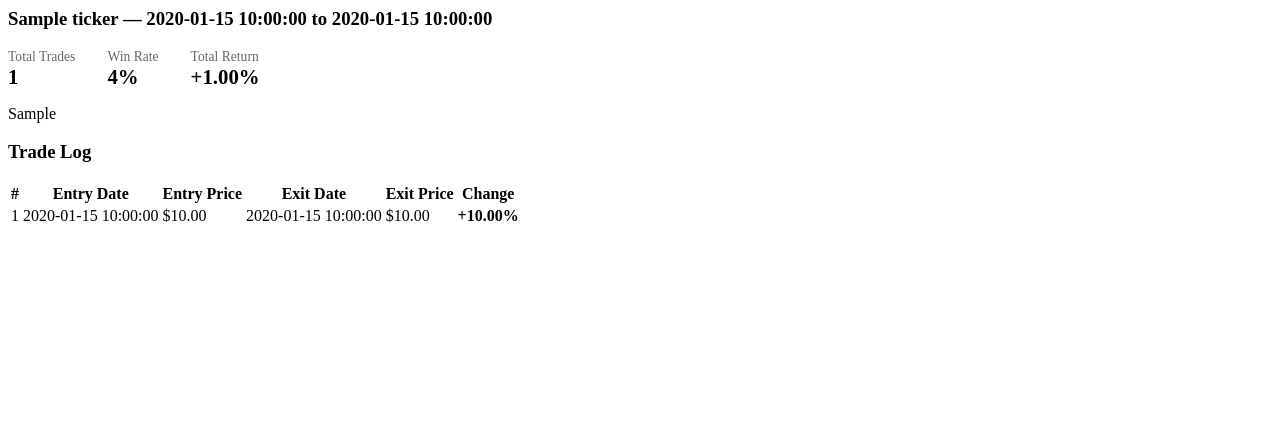
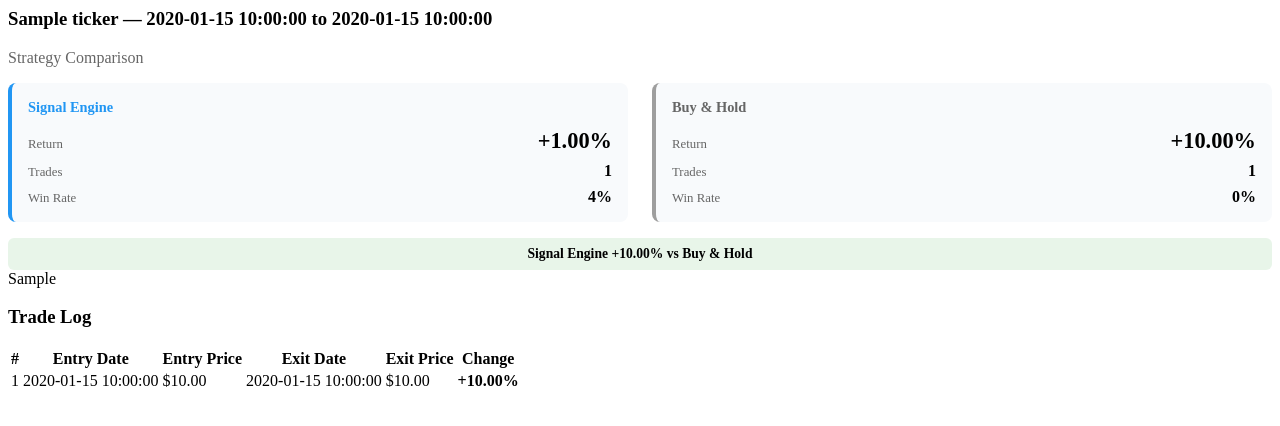
Before and after one commit to rjlgs/invest-scout, a Flask app: template templates/_backtest_results.html in a window 1280 px wide. Shown: the top 426 px of the page. Run offline with Flask 3, Linux system fonts and the light colour scheme; the template is opened without the code that fills it: most values are stand-ins (such as "Sample title", 1, 10 or a date in 2020).

Commit message:
Add buy-and-hold benchmark comparison to backtest results
Shows strategy performance vs passive buy-and-hold approach with
side-by-side metrics and equity curves for better evaluation.

🤖 Generated with [Claude Code](https://claude.com/claude-code)

Co-Authored-By: Claude Opus 4.5 <noreply@anthropic.com>

```diff
--- a/templates/_backtest_results.html
+++ b/templates/_backtest_results.html
@@ -2,22 +2,59 @@
 
 <div class="card">
     <h3>{{ result.ticker }} &mdash; {{ result.start_date }} to {{ result.end_date }}</h3>
+    <h4 style="margin:0.5rem 0 1rem;color:#666;font-weight:500">Strategy Comparison</h4>
 
-    <div style="display:flex;gap:2rem;margin-bottom:1rem;flex-wrap:wrap">
-        <div>
-            <span style="font-size:0.85rem;color:#666">Total Trades</span><br>
-            <span style="font-size:1.3rem;font-weight:700">{{ result.num_trades }}</span>
+    {# Comparison panel: Signal Engine vs Buy & Hold #}
+    <div style="display:grid;grid-template-columns:1fr 1fr;gap:1.5rem;margin-bottom:1rem">
+        {# Signal Engine Strategy #}
+        <div style="background:#f8fafc;border-radius:8px;padding:1rem;border-left:4px solid #2196F3">
+            <div style="font-size:0.9rem;font-weight:600;color:#2196F3;margin-bottom:0.75rem">Signal Engine</div>
+            <div style="display:flex;flex-direction:column;gap:0.5rem">
+                <div style="display:flex;justify-content:space-between;align-items:baseline">
+                    <span style="font-size:0.8rem;color:#666">Return</span>
+                    <span style="font-size:1.4rem;font-weight:700;color:{% if result.total_return_pct >= 0 %}var(--green){% else %}var(--red){% endif %}">
+                        {{ "%+.2f"|format(result.total_return_pct) }}%
+                    </span>
+                </div>
+                <div style="display:flex;justify-content:space-between;align-items:baseline">
+                    <span style="font-size:0.8rem;color:#666">Trades</span>
+                    <span style="font-size:1rem;font-weight:600">{{ result.num_trades }}</span>
+                </div>
+                <div style="display:flex;justify-content:space-between;align-items:baseline">
+                    <span style="font-size:0.8rem;color:#666">Win Rate</span>
+                    <span style="font-size:1rem;font-weight:600">{{ result.win_rate }}%</span>
+                </div>
+            </div>
         </div>
-        <div>
-            <span style="font-size:0.85rem;color:#666">Win Rate</span><br>
-            <span style="font-size:1.3rem;font-weight:700">{{ result.win_rate }}%</span>
+
+        {# Buy & Hold #}
+        <div style="background:#f8fafc;border-radius:8px;padding:1rem;border-left:4px solid #9E9E9E">
+            <div style="font-size:0.9rem;font-weight:600;color:#666;margin-bottom:0.75rem">Buy & Hold</div>
+            <div style="display:flex;flex-direction:column;gap:0.5rem">
+                <div style="display:flex;justify-content:space-between;align-items:baseline">
+                    <span style="font-size:0.8rem;color:#666">Return</span>
+                    <span style="font-size:1.4rem;font-weight:700;color:{% if result.buy_hold_return_pct >= 0 %}var(--green){% else %}var(--red){% endif %}">
+                        {{ "%+.2f"|format(result.buy_hold_return_pct) }}%
+                    </span>
+                </div>
+                <div style="display:flex;justify-content:space-between;align-items:baseline">
+                    <span style="font-size:0.8rem;color:#666">Trades</span>
+                    <span style="font-size:1rem;font-weight:600">1</span>
+                </div>
+                <div style="display:flex;justify-content:space-between;align-items:baseline">
+                    <span style="font-size:0.8rem;color:#666">Win Rate</span>
+                    <span style="font-size:1rem;font-weight:600">{% if result.buy_hold_return_pct >= 0 %}100{% else %}0{% endif %}%</span>
+                </div>
+            </div>
         </div>
-        <div>
-            <span style="font-size:0.85rem;color:#666">Total Return</span><br>
-            <span style="font-size:1.3rem;font-weight:700;color:{% if result.total_return_pct >= 0 %}var(--green){% else %}var(--red){% endif %}">
-                {{ "%+.2f"|format(result.total_return_pct) }}%
-            </span>
-        </div>
+    </div>
+
+    {# Outperformance indicator #}
+    {% set diff = result.total_return_pct - result.buy_hold_return_pct %}
+    <div style="text-align:center;padding:0.5rem;background:{% if diff >= 0 %}#e8f5e9{% else %}#ffebee{% endif %};border-radius:6px">
+        <span style="font-size:0.85rem;color:{% if diff >= 0 %}var(--green){% else %}var(--red){% endif %};font-weight:600">
+            Signal Engine {{ "%+.2f"|format(diff) }}% vs Buy & Hold
+        </span>
     </div>
 </div>
 
```
Also changed, not shown: src/backtest.py (+39 -3 lines).
